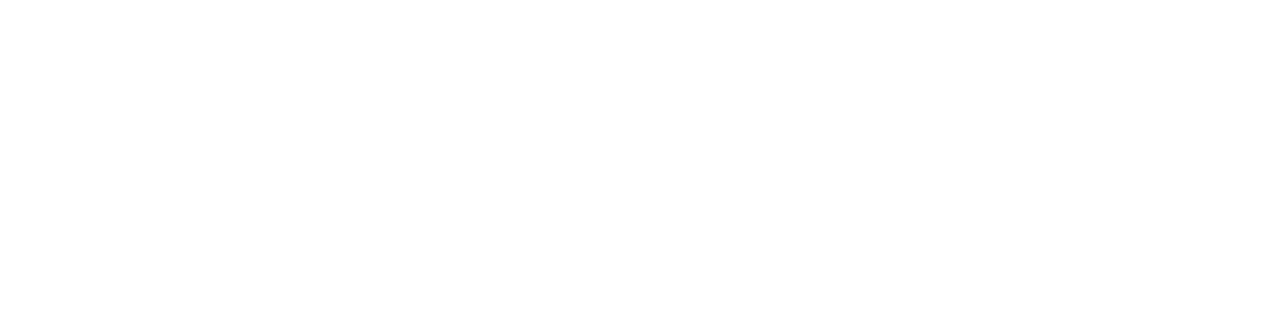
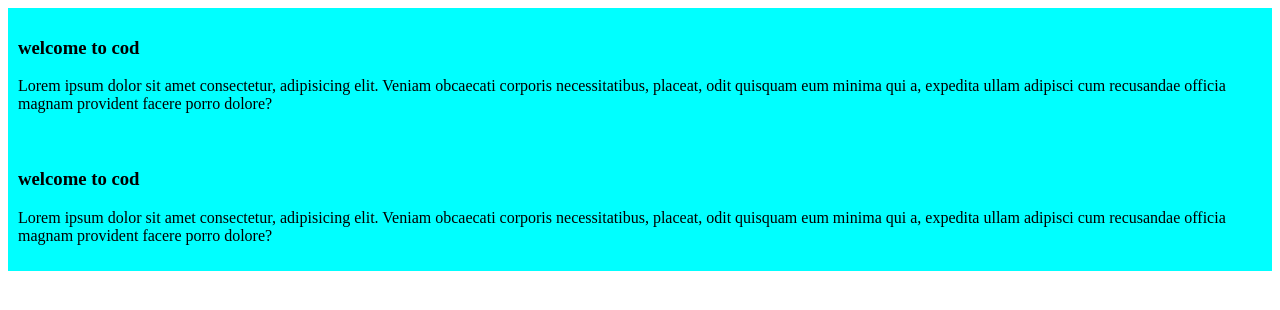
Before and after one commit to rontysarkar/fast-website, a plain HTML site: page index.html in a window 1280 px wide. Drawn offline with Linux system fonts and the light colour scheme.

Commit message:
fast commit

```diff
--- a/index.html
+++ b/index.html
@@ -4,8 +4,17 @@
     <meta charset="UTF-8">
     <meta name="viewport" content="width=device-width, initial-scale=1.0">
     <title>fastwebsite</title>
+    <link rel="stylesheet" href="style/index.css">
 </head>
 <body>
+    <div class="blog">
+        <h3>welcome to cod</h3>
+        <p>Lorem ipsum dolor sit amet consectetur, adipisicing elit. Veniam obcaecati corporis necessitatibus, placeat, odit quisquam eum minima qui a, expedita ullam adipisci cum recusandae officia magnam provident facere porro dolore?</p>
+    </div>
+    <div class="blog">
+        <h3>welcome to cod</h3>
+        <p>Lorem ipsum dolor sit amet consectetur, adipisicing elit. Veniam obcaecati corporis necessitatibus, placeat, odit quisquam eum minima qui a, expedita ullam adipisci cum recusandae officia magnam provident facere porro dolore?</p>
+    </div>
 
 </body>
 </html>
--- /dev/null
+++ b/style/index.css
@@ -0,0 +1,4 @@
+.blog{
+    background-color: aqua;
+    padding: 10px;
+}
```
